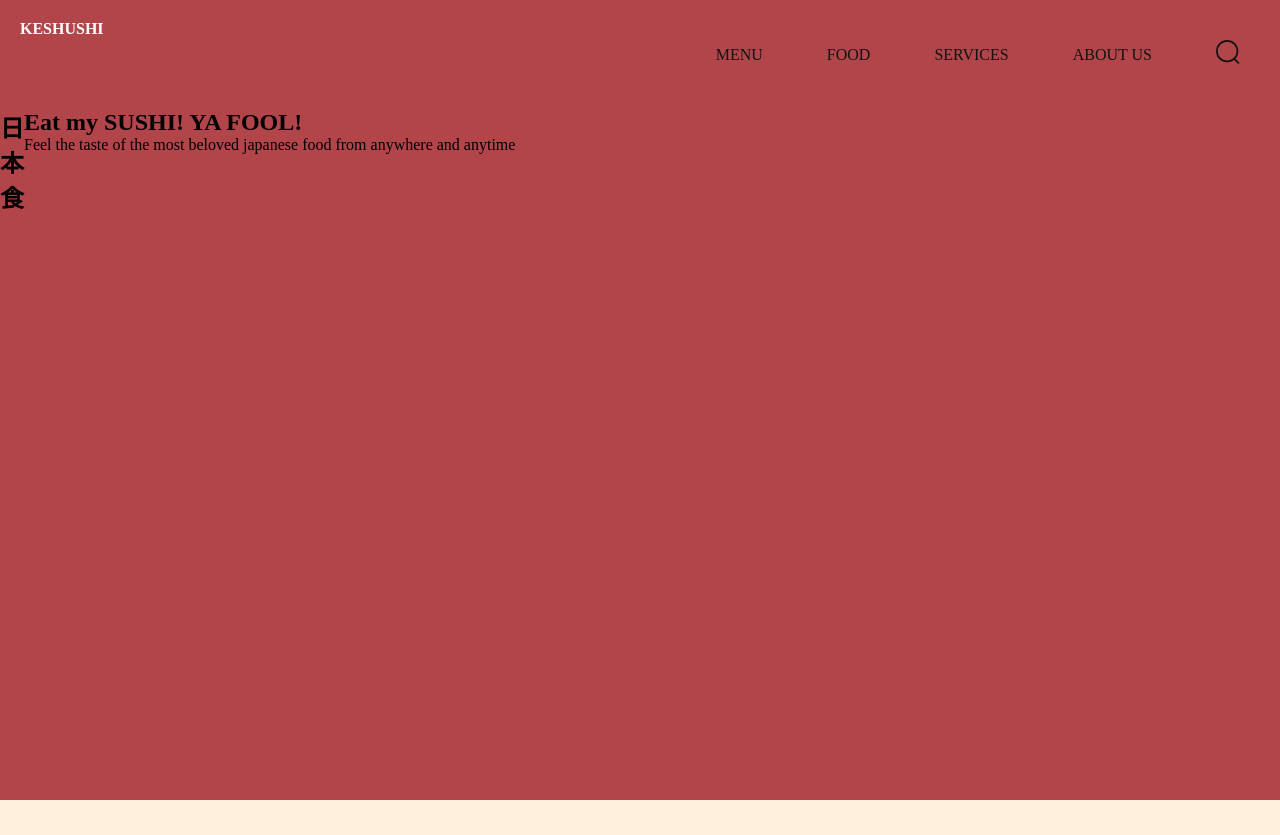
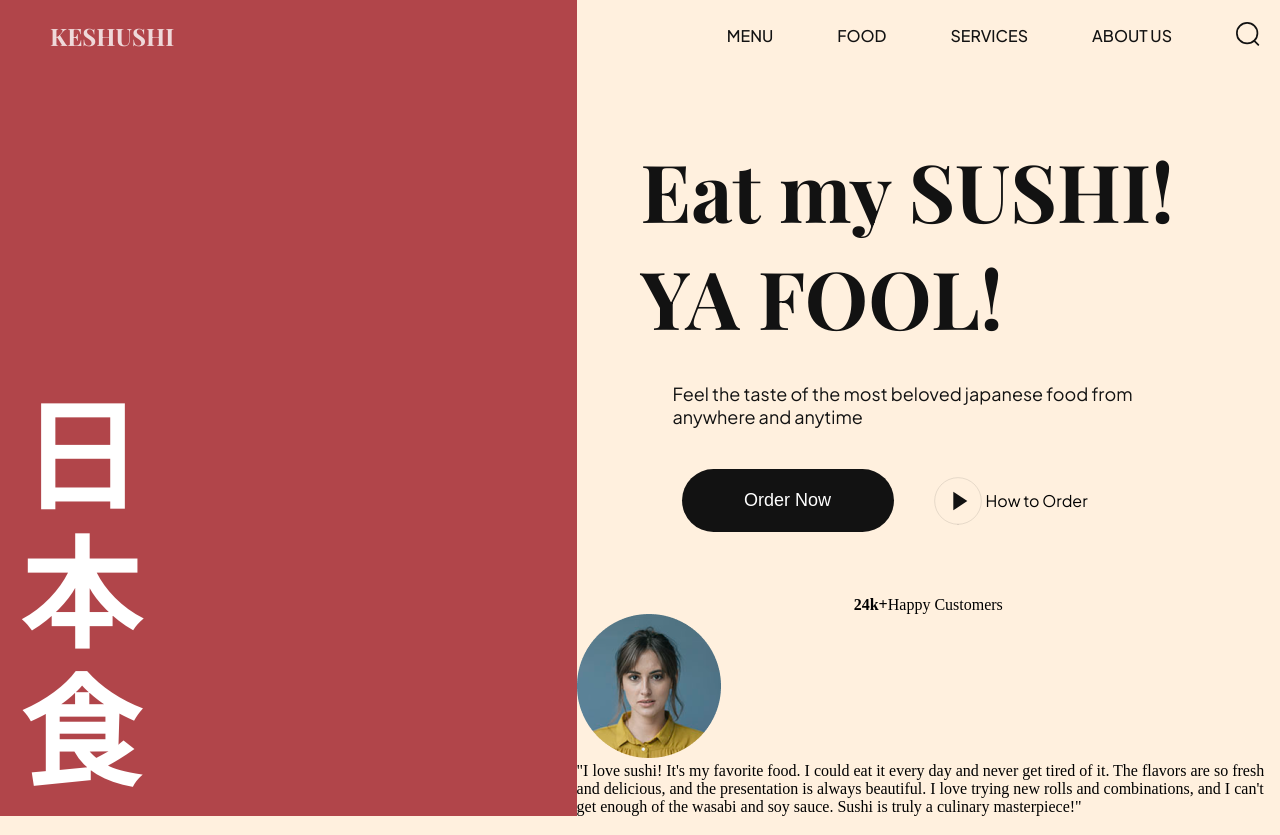
Before and after one commit to martianK3jC/webdev, a website built with Vite: page index.html in a window 1280 px wide. Built offline with nearby package versions, Linux system fonts and the light colour scheme.

Commit message:
Hero section

```diff
--- a/css/sections/header.css
+++ b/css/sections/header.css
@@ -14,25 +14,28 @@
 .header__logo-overlay{
     position:absolute;
     inset:0;
-    width:50%;
+    width:100%;
     background-color: var(--primary-color);
     z-index: -1;
 }
 
 .header__logo h4{
+    padding-left: 30px;
+
+    font-weight: 700;
+    font-size: 24px;
     text-transform: uppercase;
-    padding-right: 30px;
+    font-family: var(--playfair-display);
+    opacity: 0.8;
     color: var(--color-white);
 }
 
-.header__menu,
-.header__menu-mobile{
+.header__menu,.header__menu-mobile{
     padding:20px;
-
-    flex:1.235;
+    flex:1.236;
     display: flex;
+    align-items: center;
     justify-content: flex-end;
-    align-items: center;
     gap: 64px;
 
     list-style: none;
@@ -40,11 +43,11 @@
 
 .header__menu li{
     font-weight: 500;
+    font-family: var(--plus-jakarta-sans);
+    color: var(--secondary-color);
     font-size: 16px;
+    text-transform: uppercase;
     line-height: 20px;
-    text-transform: uppercase;
-    font-size: var(--plus-jakarta-sans);
-    color: var(--secondary-color);
     cursor: pointer;
 }
 
--- a/css/sections/hero.css
+++ b/css/sections/hero.css
@@ -26,3 +26,88 @@
     background-color: var(--primary-color);
     z-index: -1;
 }
+
+.hero-image h2{
+    position: absolute;
+    bottom: 0;
+    padding: 20px;
+
+    font-family: var(--playfair-display);
+    font-weight: 700;
+    font-size: 120px;
+    line-height: 138px;
+    color: var(--color-white);
+}
+
+.hero-content{
+    flex: 1.22;
+    display: flex;
+    justify-content: space-between;
+    flex-direction: column;
+}
+
+.hero-content-info{
+    padding: 64px;
+    flex: 1;
+    display: flex;
+    justify-content: center;
+    flex-direction: column;
+}
+
+.hero-content-info h1{
+    font-size: 80px;
+    font-weight: 600px;
+    font-family: var(--playfair-display);
+    color: var(--secondary-color);
+}
+
+.hero-content-info p{
+    margin: 32px 0 0 32px;
+
+    font-family: var(--plus-jakarta-sans);
+    color: var(--secondary-color);
+    font-size: 18px;
+    font-weight: 400;
+}
+
+.hero-content__buttons{
+    margin: 41px 0 0 41px;
+
+    display: flex;
+    flex-wrap: wrap;
+    gap: 36px;
+}
+
+.hero-content__order-button{
+    padding: 20px;
+    border-radius: 36px;
+    min-width: 212px;
+    outline: none;
+    border: none;
+    background-color: var(--secondary-color);
+
+    cursor: pointer;
+
+    color: var(--color-white);
+    font-weight: 500;
+    font-size: 18px;
+    line-height: 23px;
+}
+
+.hero-content__play-button{
+    border: none;
+    outline: none;
+    background: transparent;
+
+    display: flex;
+    align-items: center;
+    line-height: 23px;
+    color: var(--secondary-color);
+
+    font-size: 16px;
+    line-height: 19px;
+    color: var(--black-200);
+    font-family: var(--plus-jakarta-sans);
+
+    cursor: pointer;
+}
--- a/css/style.css
+++ b/css/style.css
@@ -4,7 +4,6 @@
 /* other css file imports */
 @import url("sections/header.css");
 @import url("sections/hero.css");
-
 @import url("sections/about.css");
 @import url("sections/popular.css");
 @import url("sections/trending.css");
--- a/index.html
+++ b/index.html
@@ -12,9 +12,9 @@
     <nav class = "header__nav">
       <div class = "header__logo">
         <h4>Keshushi</h4>
-        <div class = "header__logo-overlay">
+        <div class = "header__logo-overlay"></div>
+      </div>
 
-        </div>
         <ul class="header__menu">
           <li>
             <a href="#menu">Menu</a>
@@ -38,12 +38,11 @@
             <img src ="assets/menu.svg" alt="menu"/>
           </li>
         </ul>
-      </div>
     </nav>
   </header>
 
 <section class="hero">
-  <div class="hero-img">
+  <div class="hero-image">
     <!-- <img src="assets/sushi-1.png" alt="sushi"/> -->
     <h2>
       日 <br />
@@ -54,10 +53,32 @@
     </div>
 
   </div>
+
   <div class="hero-content">
     <div class="hero-content-info">
       <h1>Eat my SUSHI! YA FOOL!</h1>
       <p>Feel the taste of the most beloved japanese food from anywhere and anytime</p>
+
+      <div class="hero-content__buttons">
+        <button class="hero-content__order-button">Order Now</button>
+        <button class="hero-content__play-button">
+          <img src="assets/play-circle.svg" alt="play"/>
+          How to Order
+        </button>
+      </div>
+    </div>
+    <div class="hero-content__testimonial">
+      <div class="hero-content__customer flex-center">
+        <h4>24<span>k+</span></h4>
+        <p>Happy Customers</p>
+      </div>
+
+      <div class="hero-content__review">
+        <img src="assets/user.png" alt="user"/>
+        <p>
+          "I love sushi! It's my favorite food. I could eat it every day and never get tired of it. The flavors are so fresh and delicious, and the presentation is always beautiful. I love trying new rolls and combinations, and I can't get enough of the wasabi and soy sauce. Sushi is truly a culinary masterpiece!"
+        </p>
+      </div>
     </div>
   </div>
 </section>
```
